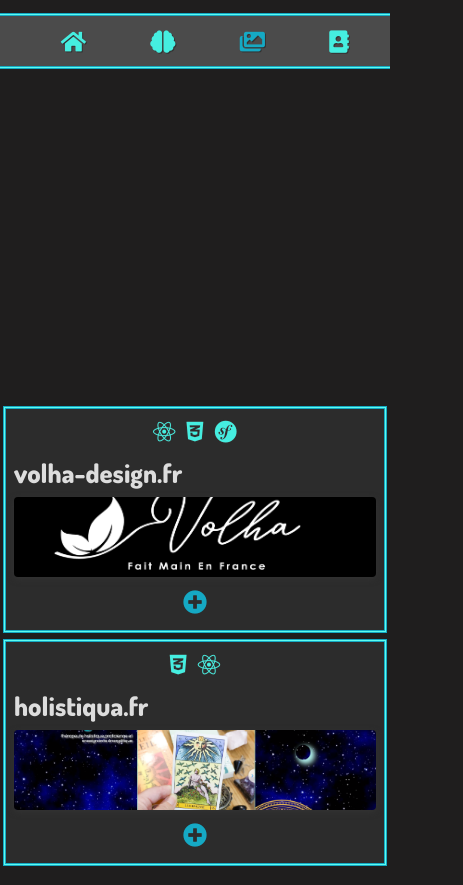
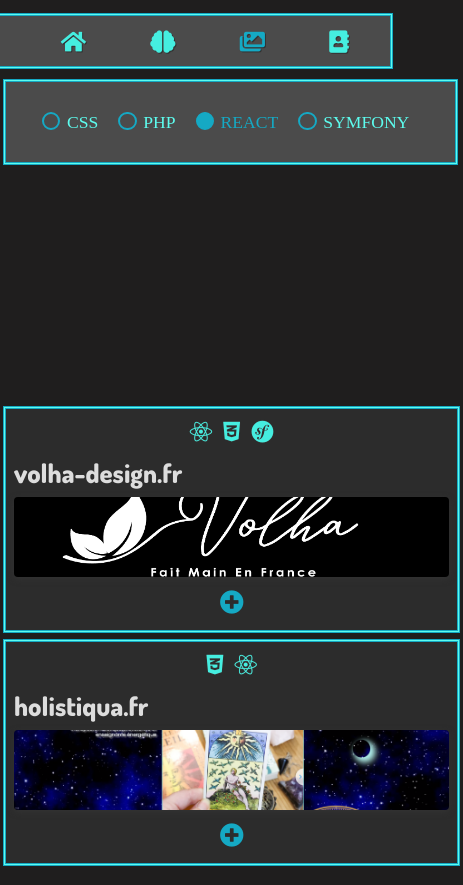
Before and after one commit to maclory73/cv-modern, a React (Create React App) app: page /portfolio in a window 390 px wide. Shown: the whole page, 463 px wide, since content can reach past the window. Built offline with nearby package versions, Linux system fonts and the light colour scheme; a web font is replaced by a local one.

Commit message:
respon ok

```diff
--- a/src/styles/pages/_portfolio.scss
+++ b/src/styles/pages/_portfolio.scss
@@ -224,7 +224,8 @@
   }
   @media (max-width: 520px){
     .radioDisplay {
-      display: none !important;
+      height: 80px !important;
+      width: 97% !important;
     }
     .portfolioContent {
       grid-template-rows: 1fr !important;
```
